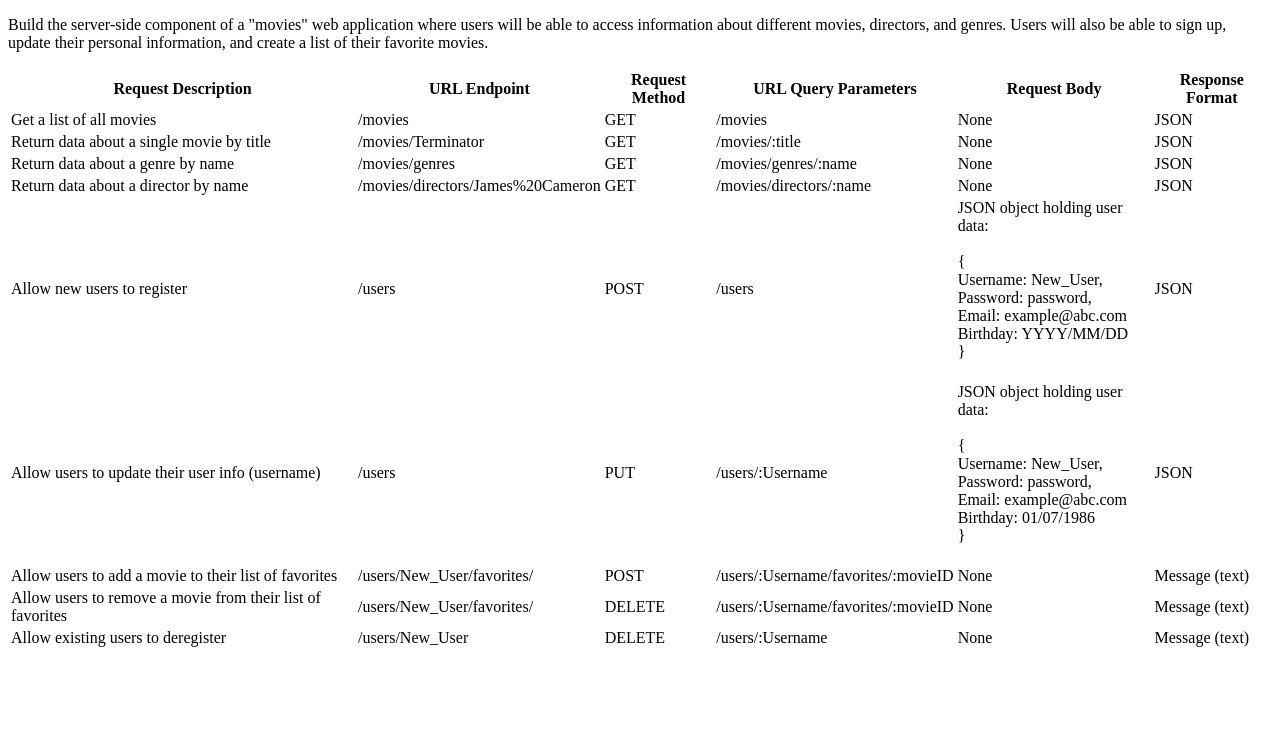
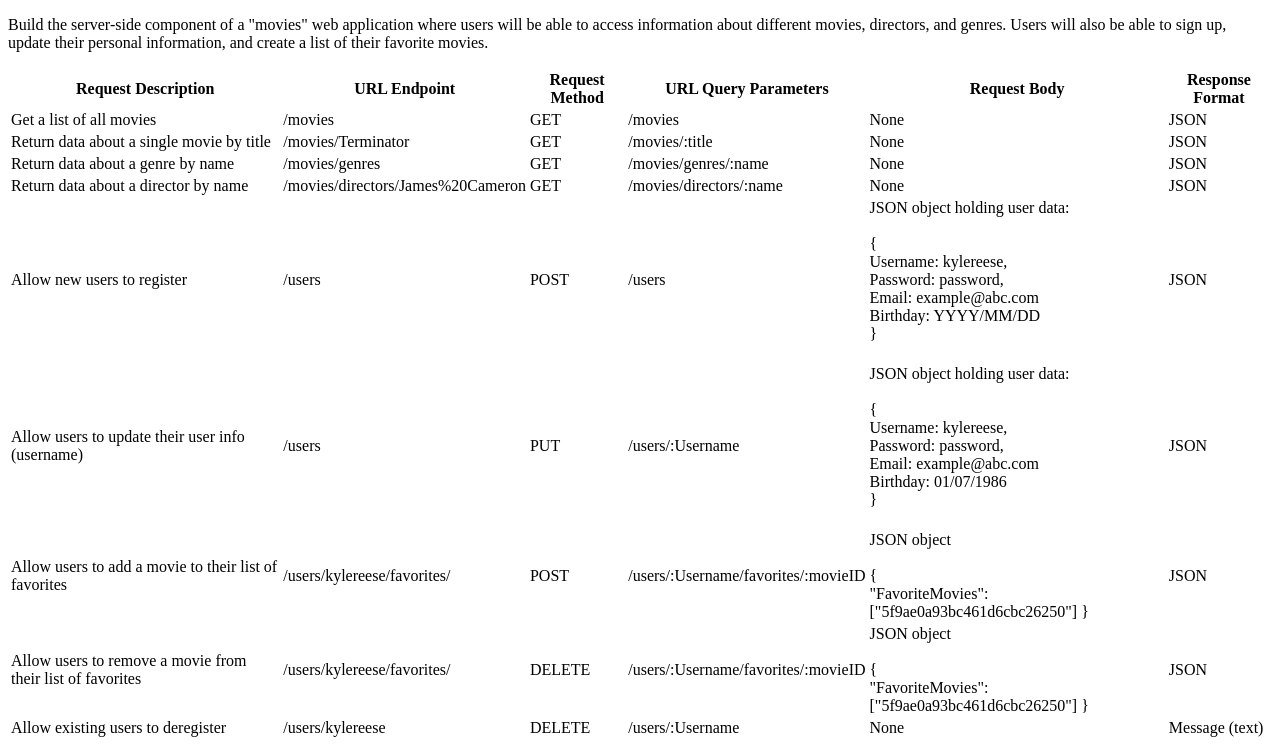
Before and after one commit to jonathan-sheets/movie_api, a website: page public/documentation.html in a window 1280 px wide. Shown: the part 152-900 px from the top of the page. Before the commit the page ends 810 px from the top, so only its background shows below. Drawn offline with Linux system fonts and the light colour scheme.

Commit message:
Update endpoints and instructions

```diff
--- a/public/documentation.html
+++ b/public/documentation.html
@@ -65,7 +65,7 @@
                         <br>
                         <br>
                         { <br>
-                        Username: New_User, <br>
+                        Username: kylereese, <br>
                         Password: password, <br>
                         Email: example@abc.com <br>
                         Birthday: YYYY/MM/DD <br>
@@ -84,7 +84,7 @@
                         <br>
                         <br>
                         { <br>
-                        Username: New_User, <br>
+                        Username: kylereese, <br>
                         Password: password, <br>
                         Email: example@abc.com <br>
                         Birthday: 01/07/1986 <br>
@@ -96,23 +96,35 @@
                 </tr>
                 <tr>
                     <td>Allow users to add a movie to their list of favorites</td>
-                    <td>/users/New_User/favorites/</td>
+                    <td>/users/kylereese/favorites/</td>
                     <td>POST</td>
                     <td>/users/:Username/favorites/:movieID</td>
-                    <td>None</td>
-                    <td>Message (text)</td>
+                    <td>JSON object
+                        <br>
+                        <br>
+                        { <br>
+                            "FavoriteMovies": ["5f9ae0a93bc461d6cbc26250"]
+                        }
+                    </td>
+                    <td>JSON</td>
                 </tr>
                 <tr>
                     <td>Allow users to remove a movie from their list of favorites</td>
-                    <td>/users/New_User/favorites/</td>
+                    <td>/users/kylereese/favorites/</td>
                     <td>DELETE</td>
                     <td>/users/:Username/favorites/:movieID</td>
-                    <td>None</td>
-                    <td>Message (text)</td>
+                    <td>JSON object
+                        <br>
+                        <br>
+                        { <br>
+                            "FavoriteMovies": ["5f9ae0a93bc461d6cbc26250"]
+                        }
+                    </td>
+                    <td>JSON</td>
                 </tr>
                 <tr>
                     <td>Allow existing users to deregister</td>
-                    <td>/users/New_User</td>
+                    <td>/users/kylereese</td>
                     <td>DELETE</td>
                     <td>/users/:Username</td>
                     <td>None</td>
```
